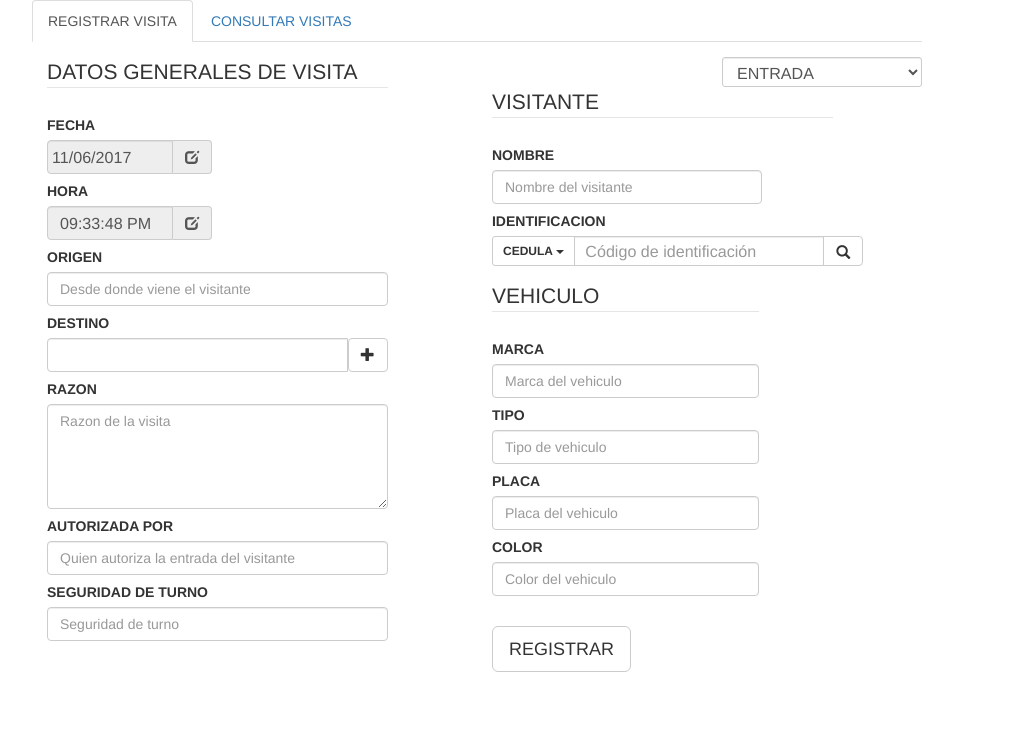
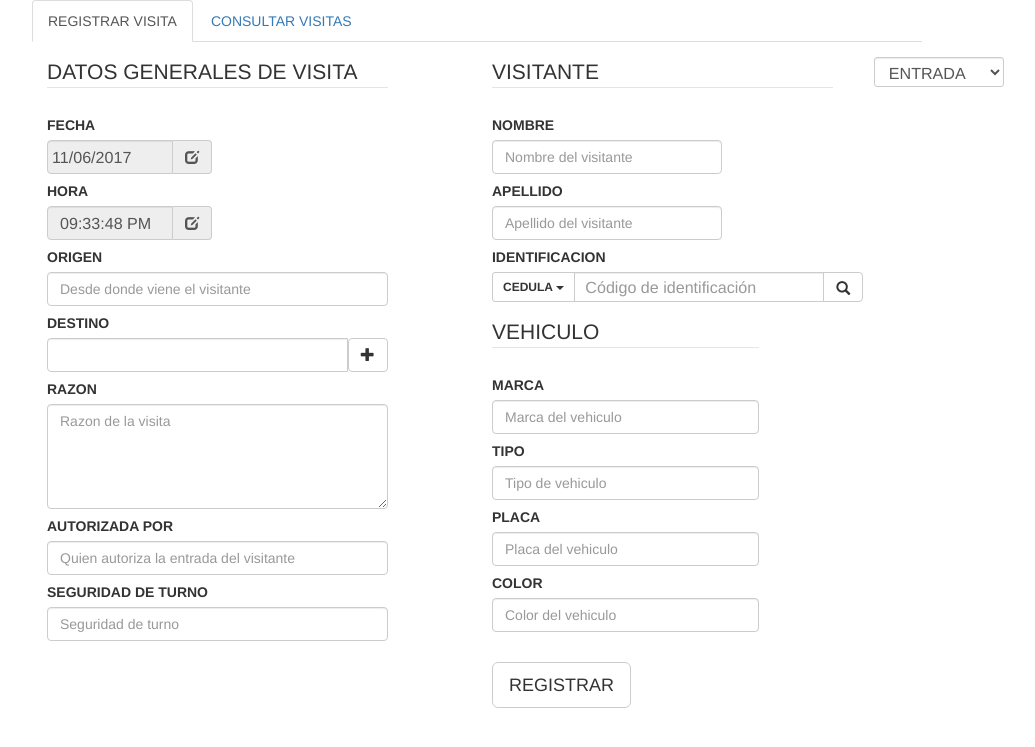
Before and after one commit to ranyeli/control_de_acceso, a Flask app: page / in a window 1280 px wide. Shown: the top 747 px of the page, without its empty margins (163-1198 px from the left). Run offline with Flask 2, Linux system fonts and the light colour scheme; data that the repository does not hold is empty; some libraries are stand-ins or nearby versions.

Commit message:
fix entrada-salida select style and add apellido

```diff
--- a/app/controllers/services/annotateservice.py
+++ b/app/controllers/services/annotateservice.py
@@ -17,6 +17,7 @@ def save_visita(request):
 
 	visitante = Visitante()
 	visitante.nombre = f['visitanteNombre']
+	visitante.apellido = f['visitanteApellido']
 	visitante.identidad = f['visitanteIdentidad']
 	visitante.tipo_id = f['visitanteIdTipo']
 	insertdb(visitante)
--- a/app/static/css/styles.css
+++ b/app/static/css/styles.css
@@ -19,8 +19,9 @@ form textarea {
     min-width: 250px;
 }
 
-#visitante_nombre {
-    max-width: 270px;
+#visitante_nombre,
+#visitante_apellido {
+    max-width: 230px;
 }
 
 #reg_submit {
@@ -88,7 +89,9 @@ form textarea {
 }
 
 #entra_sale {
-    max-width: 200px;
+    max-width: 130px;
+    position: absolute;
+    left: 81%;
 }
 
 .error {
--- a/app/templates/registrar.html
+++ b/app/templates/registrar.html
@@ -53,6 +53,8 @@
         <legend>VISITANTE</legend>
         <label for="visitante_nombre">NOMBRE</label>
         <input type="text" placeholder="Nombre del visitante" id="visitante_nombre" name="visitanteNombre" class="form-control" />
+        <label for="visitante_apellido">APELLIDO</label>
+        <input type="text" placeholder="Apellido del visitante" id="visitante_apellido" name="visitanteApellido" class="form-control" />
 
         <!--<label for="visitante_id_tipo">TIPO DE ID</label>
         <input type="text" placeholder="Tipo de identificación" id="visitante_id_tipo" name="visitanteIdTipo" class="form-control" />
```
